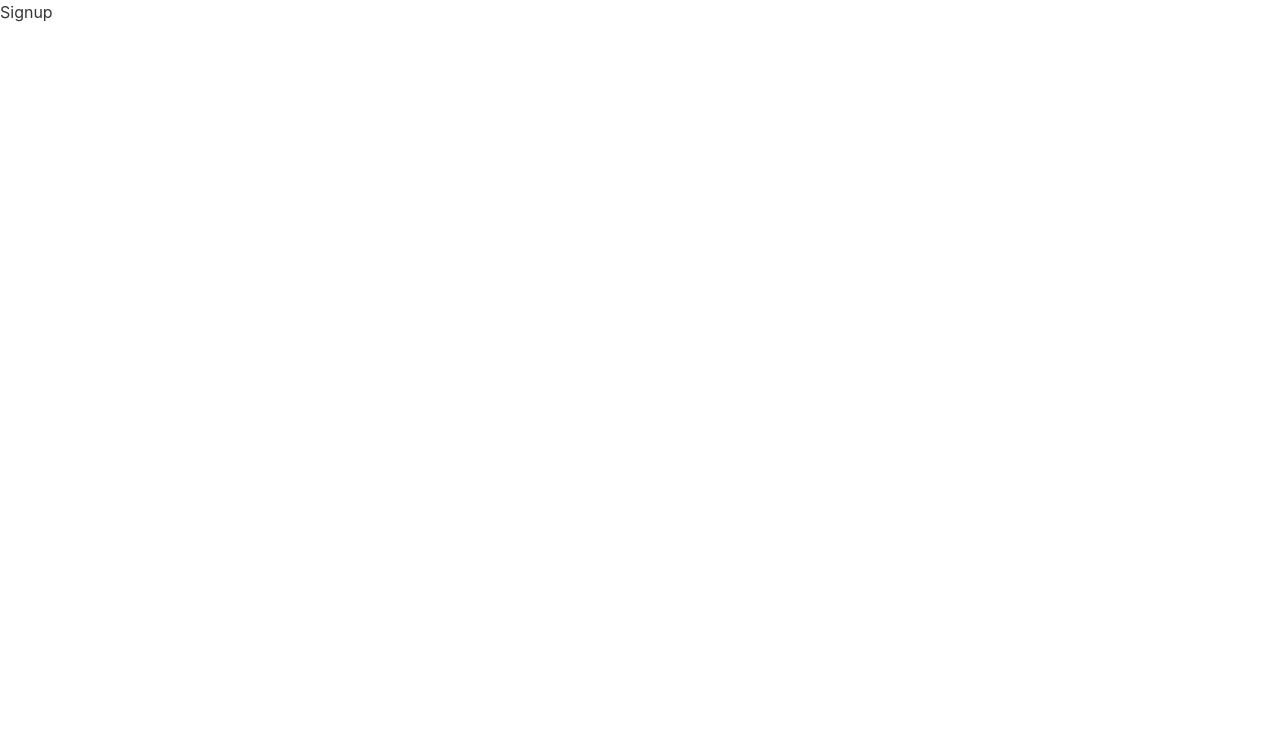
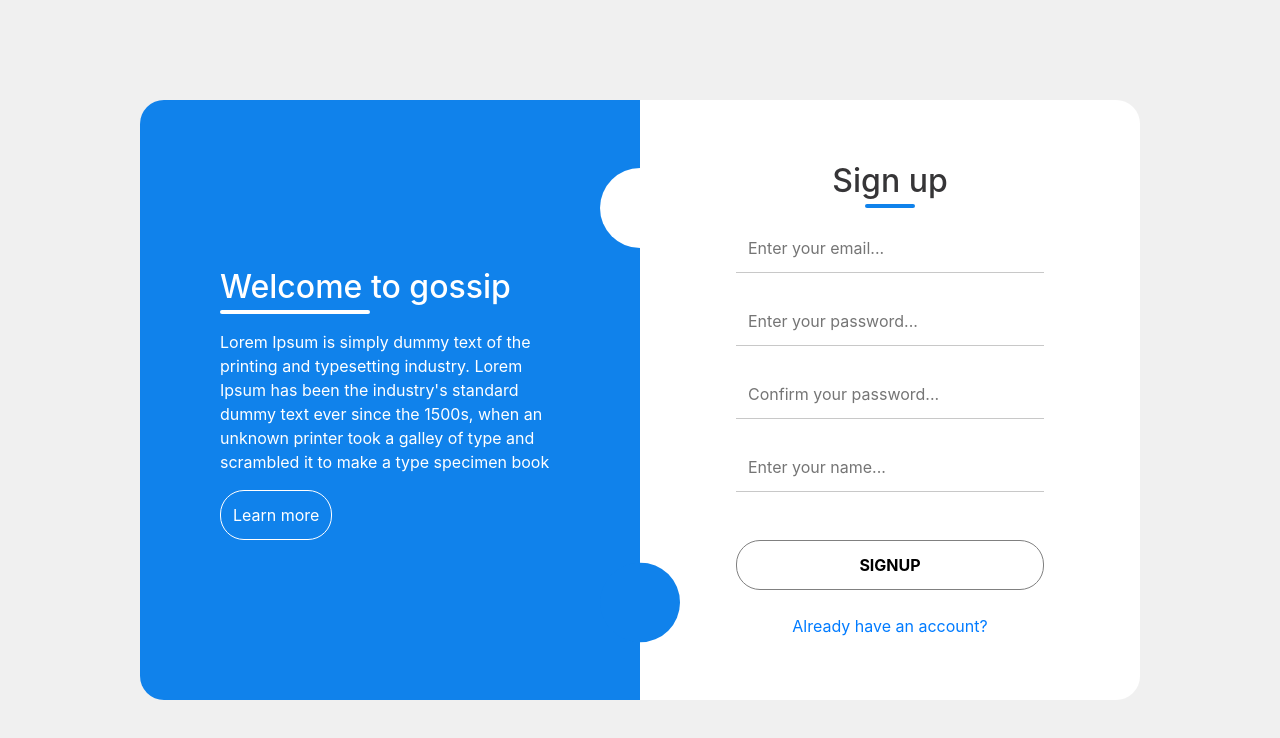
Before and after one commit to tuanthanh2067/live-chat-client, a React (Create React App) app: page /signup in a window 1280 px wide. Shown: the top 738 px of the page. Built offline with nearby package versions, Linux system fonts and the light colour scheme.

Commit message:
updating log in and sign up

```diff
--- a/src/components/Login/Login.js
+++ b/src/components/Login/Login.js
@@ -1,5 +1,6 @@
 import React from "react";
 import styled from "styled-components";
+import { Link } from "react-router-dom";
 
 import Circle from "../Shapes/Circle";
 
@@ -43,6 +44,10 @@
               LOGIN
             </button>
           </form>
+
+          <div>
+            <Link to="/signup">Don't have an account?</Link>
+          </div>
         </StyledBoxRight>
         <Circle top="10%" right="50%" size="80" />
         <Circle top="68%" right="50%" size="80" color="#1082eb" />
@@ -55,11 +60,23 @@
   width: 100%;
   height: 100%;
 
-  background: rgb(230, 230, 230);
+  overflow: hidden;
+
+  background: rgb(240, 240, 240);
 
   display: flex;
   align-items: center;
   justify-content: center;
+
+  position: relative;
+
+  img {
+    position: absolute;
+    top: 0;
+    left: 0;
+    width: 350px;
+    height: 350px;
+  }
 `;
 
 const StyledContainer = styled.div`
@@ -83,6 +100,20 @@
   color: white;
   border-top-left-radius: 24px;
   border-bottom-left-radius: 24px;
+
+  h2 {
+    position: relative;
+    ::after {
+      bottom: -8px;
+      left: 0%;
+      content: "";
+      position: absolute;
+      width: 150px;
+      height: 4px;
+      background: white;
+      border-radius: 50px;
+    }
+  }
 
   * {
     margin: 0.5em 0em;
@@ -120,6 +151,18 @@
 
   h2 {
     text-align: center;
+    position: relative;
+    ::after {
+      bottom: -8px;
+      left: 50%;
+      transform: translateX(-50%);
+      content: "";
+      position: absolute;
+      width: 50px;
+      height: 4px;
+      background: #1082eb;
+      border-radius: 50px;
+    }
   }
 
   form {
@@ -129,7 +172,8 @@
       margin: 1.5em 0em;
     }
 
-    input {
+    input[type="email"],
+    input[type="password"] {
       width: 100%;
 
       border: none;
@@ -146,17 +190,15 @@
       padding: 0.75em;
       margin: 1.5em 0em;
 
-      box-shadow: 1px 6px 8px 0 rgb(220, 220, 220);
+      /* box-shadow: 1px 6px 8px 0 rgb(220, 220, 220); */
 
       transition: ease 0.45s all;
-
-      :hover {
-        background: white;
-        color: black;
-        border: 1px solid grey;
-        box-shadow: none;
-      }
+      background: white;
+      border: 1px solid grey;
+      box-shadow: none;
+      color: black;
     }
   }
 `;
+
 export default Login;
--- a/src/components/Shapes/Circle.js
+++ b/src/components/Shapes/Circle.js
@@ -1,4 +1,10 @@
-const Circle = ({ top = 0, right = 0, color = "white", size = 24 }) => {
+const Circle = ({
+  top = 0,
+  right = 0,
+  color = "white",
+  size = 24,
+  zIndex = 1,
+}) => {
   return (
     <div>
       <svg
@@ -10,6 +16,7 @@
           fill: color,
           width: size,
           height: size,
+          zIndex: zIndex,
           transform: `translate(${right}, ${top})`,
           position: "absolute",
         }}
--- a/src/components/Signup/Signup.js
+++ b/src/components/Signup/Signup.js
@@ -1,8 +1,220 @@
 import React from "react";
 import styled from "styled-components";
+import { Link } from "react-router-dom";
+
+import Circle from "../Shapes/Circle";
 
 const Signup = () => {
-  return <div>Signup</div>;
+  return (
+    <StyledSignup>
+      <StyledContainer>
+        <StyledBoxLeft>
+          <h2>Welcome to gossip</h2>
+          <p>
+            Lorem Ipsum is simply dummy text of the printing and typesetting
+            industry. Lorem Ipsum has been the industry's standard dummy text
+            ever since the 1500s, when an unknown printer took a galley of type
+            and scrambled it to make a type specimen book
+          </p>
+
+          <button>Learn more</button>
+        </StyledBoxLeft>
+        <StyledBoxRight>
+          <form>
+            <h2>Sign up</h2>
+            <div>
+              <input
+                type="email"
+                name="email"
+                placeholder="Enter your email..."
+                required
+              ></input>
+            </div>
+
+            <div>
+              <input
+                type="password"
+                name="password"
+                placeholder="Enter your password..."
+                required
+              ></input>
+            </div>
+
+            <div>
+              <input
+                type="password"
+                name="confirmPassword"
+                placeholder="Confirm your password..."
+                required
+              ></input>
+            </div>
+
+            <div>
+              <input
+                type="text"
+                name="username"
+                placeholder="Enter your name..."
+                required
+              ></input>
+            </div>
+
+            <button className="btn btn-primary" type="submit">
+              SIGNUP
+            </button>
+          </form>
+
+          <div>
+            <Link to="/login">Already have an account?</Link>
+          </div>
+        </StyledBoxRight>
+        <Circle top="10%" right="50%" size="80" />
+        <Circle top="68%" right="50%" size="80" color="#1082eb" />
+      </StyledContainer>
+    </StyledSignup>
+  );
 };
 
+const StyledSignup = styled.div`
+  width: 100%;
+  height: 100%;
+
+  overflow: hidden;
+
+  background: rgb(240, 240, 240);
+
+  display: flex;
+  align-items: center;
+  justify-content: center;
+
+  position: relative;
+
+  img {
+    position: absolute;
+    top: 0;
+    left: 0;
+    width: 350px;
+    height: 350px;
+  }
+`;
+
+const StyledContainer = styled.div`
+  display: flex;
+  justify-content: center;
+
+  height: 600px;
+  max-width: 1000px;
+
+  position: relative;
+`;
+
+const StyledBoxLeft = styled.div`
+  width: 50%;
+  padding: 5em;
+  display: flex;
+  flex-direction: column;
+  align-items: flex-start;
+  justify-content: center;
+  background: #1082eb;
+  color: white;
+  border-top-left-radius: 24px;
+  border-bottom-left-radius: 24px;
+
+  h2 {
+    position: relative;
+    ::after {
+      bottom: -8px;
+      left: 0%;
+      content: "";
+      position: absolute;
+      width: 150px;
+      height: 4px;
+      background: white;
+      border-radius: 50px;
+    }
+  }
+
+  * {
+    margin: 0.5em 0em;
+  }
+
+  button {
+    background: transparent;
+
+    border: 1px solid white;
+    color: white;
+
+    padding: 0.75em;
+    border-radius: 24px;
+
+    transition: ease 0.45s all;
+
+    :hover {
+      background: white;
+      color: black;
+    }
+  }
+`;
+
+const StyledBoxRight = styled.div`
+  width: 50%;
+  padding: 6em;
+  display: flex;
+  flex-direction: column;
+  align-items: center;
+  justify-content: center;
+  background: white;
+
+  border-top-right-radius: 24px;
+  border-bottom-right-radius: 24px;
+
+  h2 {
+    text-align: center;
+    position: relative;
+    ::after {
+      bottom: -8px;
+      left: 50%;
+      transform: translateX(-50%);
+      content: "";
+      position: absolute;
+      width: 50px;
+      height: 4px;
+      background: #1082eb;
+      border-radius: 50px;
+    }
+  }
+
+  form {
+    width: 100%;
+
+    div {
+      margin: 1.5em 0em;
+    }
+
+    input {
+      width: 100%;
+
+      border: none;
+      border-bottom: 1px solid rgb(200, 200, 200);
+      background: transparent;
+      outline: none;
+      padding: 0.75em;
+    }
+
+    button {
+      font-weight: bold;
+      width: 100%;
+      border-radius: 24px;
+      padding: 0.75em;
+      margin: 1.5em 0em;
+
+      /* box-shadow: 1px 6px 8px 0 rgb(220, 220, 220); */
+
+      transition: ease 0.45s all;
+      background: white;
+      border: 1px solid grey;
+      box-shadow: none;
+      color: black;
+    }
+  }
+`;
 export default Signup;
```
